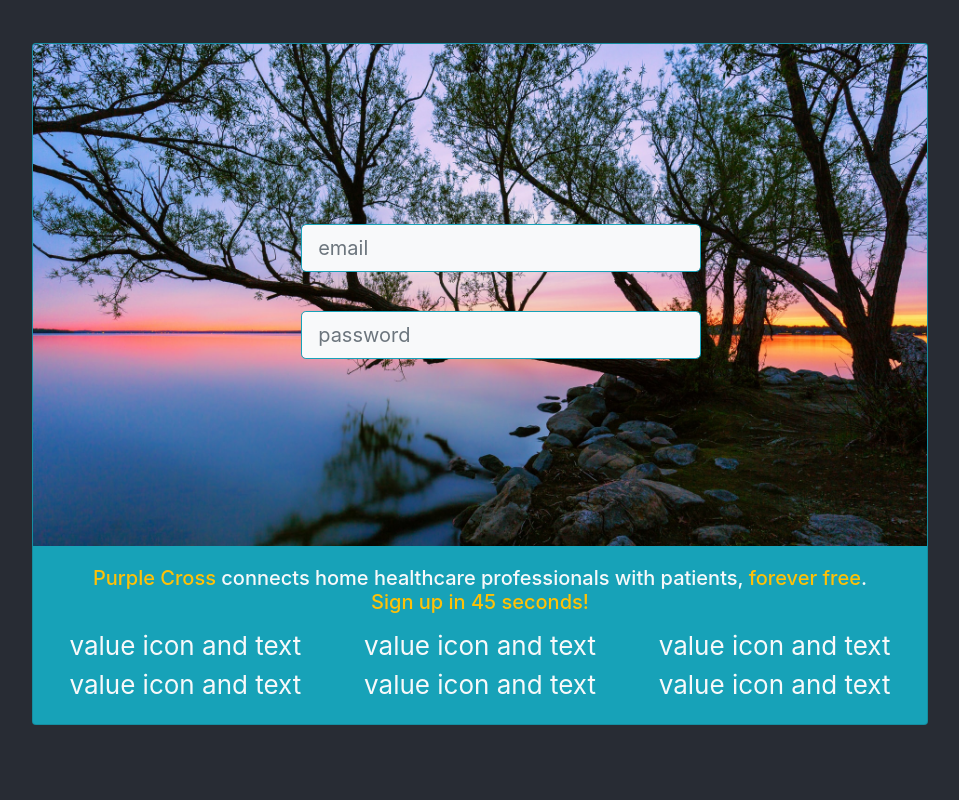
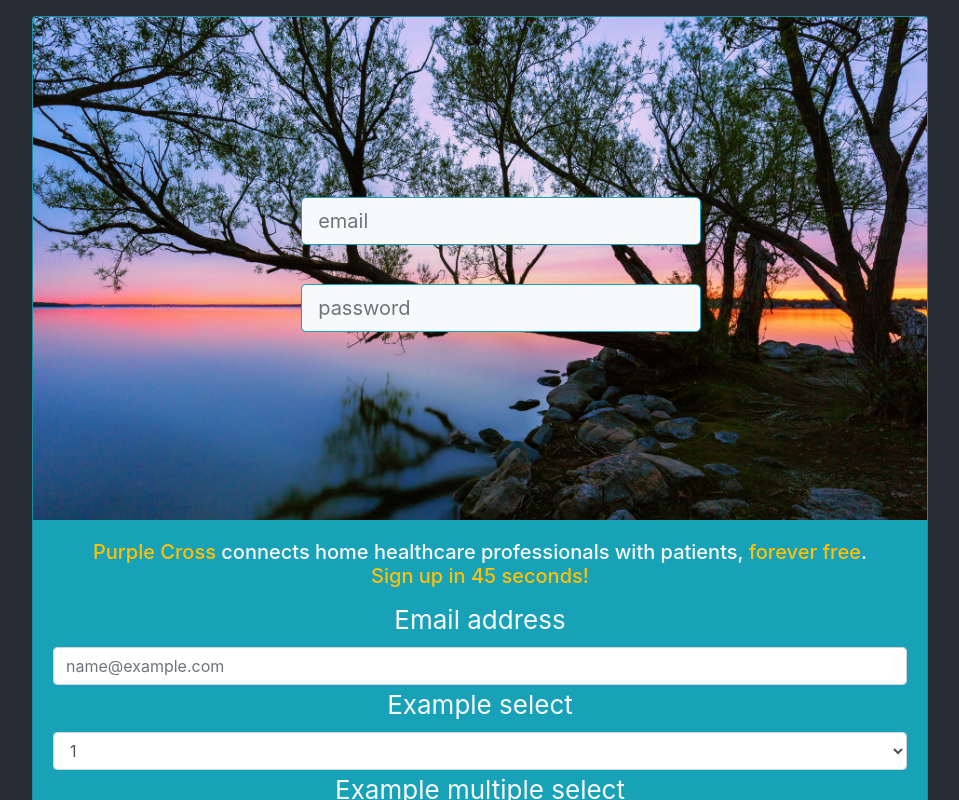
Before and after one commit to marcosaccarola/Health-Advantage, a React (Create React App) app: page / in a window 1280 px wide. Both pictures are taken after a click on the link 639 px from the left and 590 px from the top of the page. Shown: the top 800 px of the page, without its empty margins (160-1119 px from the left). Built offline with nearby package versions, Linux system fonts and the light colour scheme.

Commit message:
handle registration form

```diff
--- a/src/components/0100-LandingInterface.jsx
+++ b/src/components/0100-LandingInterface.jsx
@@ -1,11 +1,14 @@
-import { Card,Row,Col } from "react-bootstrap"
+import { useState } from "react"
+import { Card,Row,Col,Form } from "react-bootstrap"
 import bg from '../assets/dave-hoefler-unsplash-medium.jpg'
 import LoginRegisterForm from "./0110-LoginRegistrationForm"
 
 const LandingInterface=({setCurrentUser})=>{
+    const[showRegistration,setShowRegistration]=useState(false)
 
-    const openRegistrationModal=()=>{
-        console.log('HI')
+    const handleRegistrationComponent=()=>{
+        showRegistration===false?setShowRegistration(true):setShowRegistration(false)
+        console.log(showRegistration)
     }
 
     return(
@@ -15,12 +18,13 @@ const LandingInterface=({setCurrentUser})=>{
             <Card.Img variant="top" src={bg}/>
             <Card.Body>
                 <Card.Title>
-                <a className='text-light' onClick={openRegistrationModal}>
+                <a className='text-light' onClick={handleRegistrationComponent}>
                     <span className='text-warning'>Purple Cross</span> connects home healthcare professionals with patients, <span className='text-warning'>forever free</span>.
                     <br/>
                     <span className='text-warning'>Sign up in 45 seconds!</span>
                 </a>
                 </Card.Title>
+        {showRegistration===false?
                 <Card.Text>
                     <Row>
                         <Col xs={4}>value icon and text</Col>
@@ -33,9 +37,41 @@ const LandingInterface=({setCurrentUser})=>{
                         <Col xs={4}>value icon and text</Col>
                     </Row>
                 </Card.Text>
-                {/* <Button variant="primary">Go somewhere</Button> */}
+            :
+            <Form>
+                <Form.Group controlId="exampleForm.ControlInput1">
+                <Form.Label>Email address</Form.Label>
+                <Form.Control type="email" placeholder="name@example.com" />
+                </Form.Group>
+                <Form.Group controlId="exampleForm.ControlSelect1">
+                <Form.Label>Example select</Form.Label>
+                <Form.Control as="select">
+                    <option>1</option>
+                    <option>2</option>
+                    <option>3</option>
+                    <option>4</option>
+                    <option>5</option>
+                </Form.Control>
+                </Form.Group>
+                <Form.Group controlId="exampleForm.ControlSelect2">
+                <Form.Label>Example multiple select</Form.Label>
+                <Form.Control as="select" multiple>
+                    <option>1</option>
+                    <option>2</option>
+                    <option>3</option>
+                    <option>4</option>
+                    <option>5</option>
+                </Form.Control>
+                </Form.Group>
+                <Form.Group controlId="exampleForm.ControlTextarea1">
+                <Form.Label>Example textarea</Form.Label>
+                <Form.Control as="textarea" rows={3} />
+                </Form.Group>
+            </Form>
+        }
             </Card.Body>
             </Card>
+
         </div>
     )
 }
```
